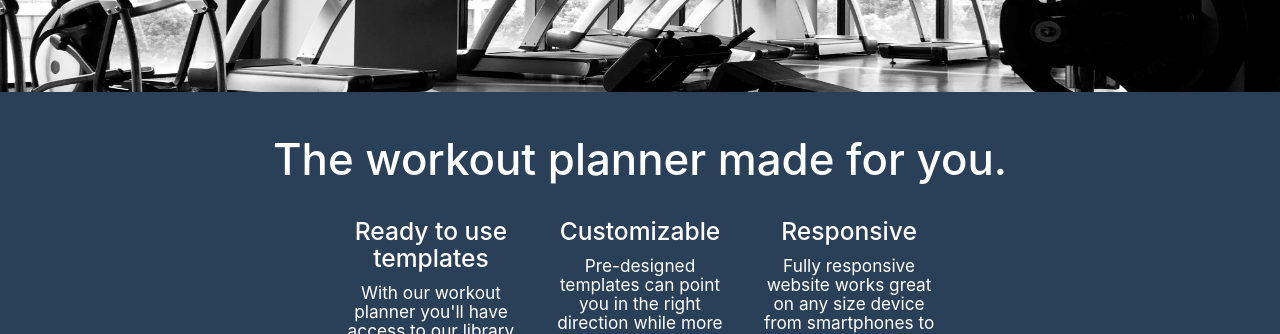
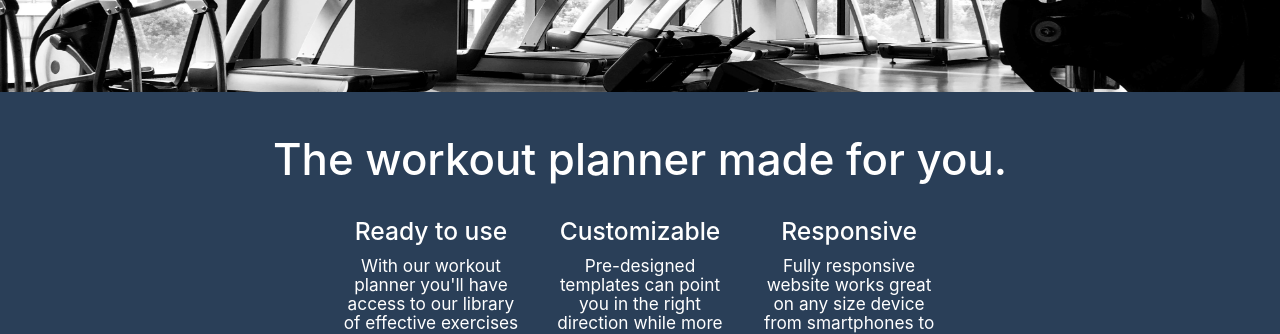
Before and after one commit to ron-est/Fitness-Edge, a plain HTML site: page index.html in a window 1280 px wide. Shown: the part 322-656 px from the top of the page. Drawn offline with nearby package versions, Linux system fonts and the light colour scheme.

Commit message:
changed word choice

```diff
--- a/index.html
+++ b/index.html
@@ -39,7 +39,7 @@
         <div class="row">
           <div class="col s12 m4">
             <h5>
-              <strong>Ready to use templates</strong>
+              <strong>Ready to use</strong>
             </h5>
             <h6>
               With our workout planner you'll have access to our library of
```
